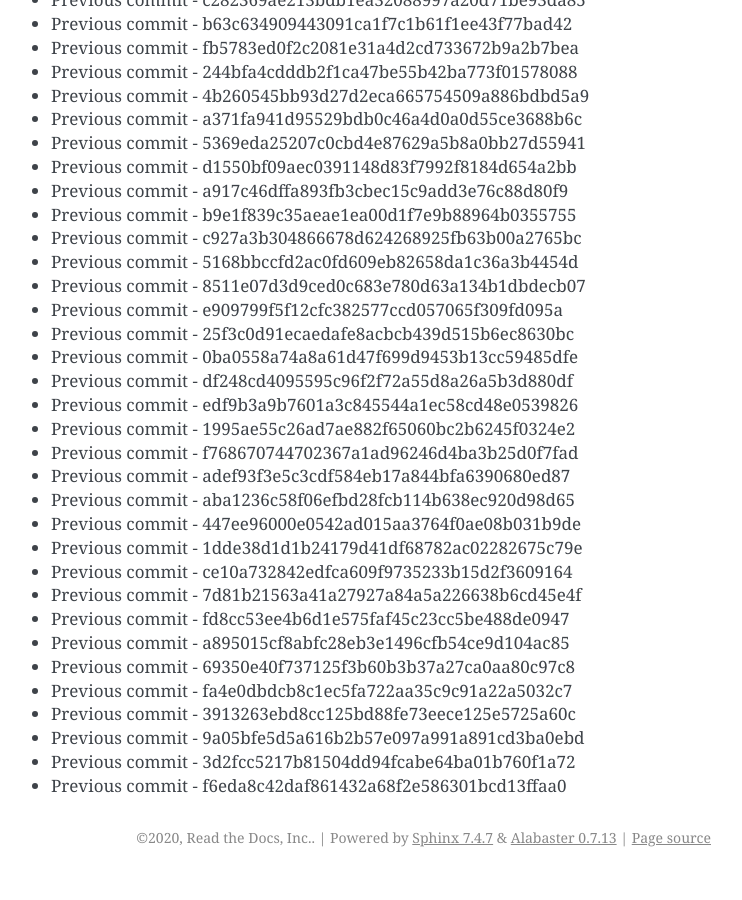
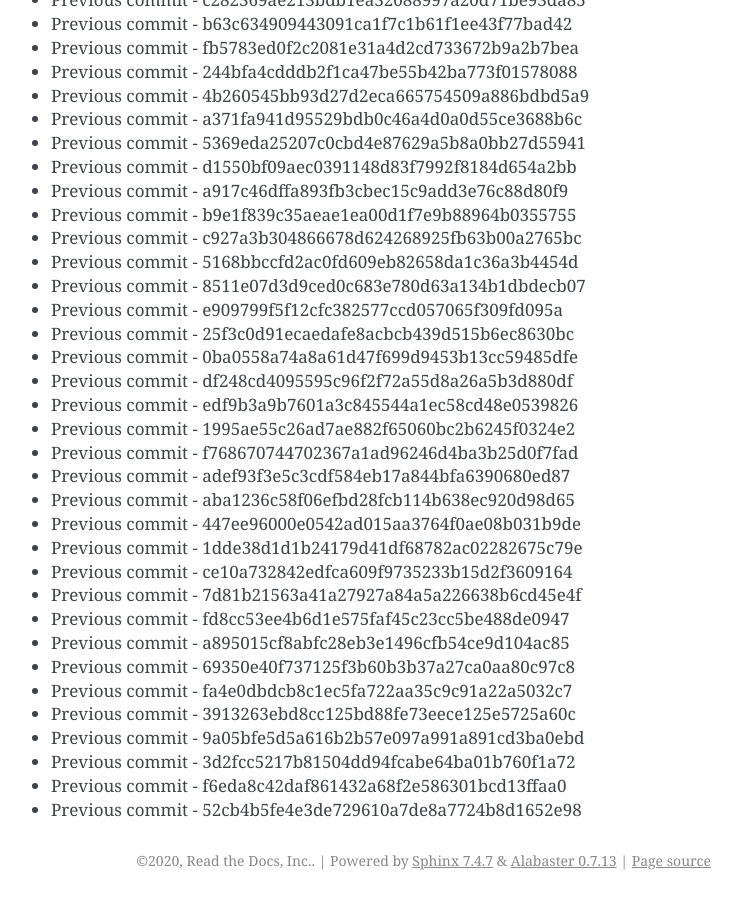
Before and after one commit to readthedocs/rtd-git-stresstest, a Sphinx documentation site: the page built from docs/updates.rst, in a window 1280 px wide and 900 px high, scrolled down 17765 px. Shown: the whole window, without its empty margins (399-1141 px from the left). Built offline with Sphinx 7.4.7, drawn with Linux system fonts in a browser that asks for light colours; before the commit the page ends 18642 px from its top, so only the background shows below that.

Commit message:
Generating commit from previous: 52cb4b5fe4e3de729610a7de8a7724b8d1652e98

```diff
--- a/docs/updates.rst
+++ b/docs/updates.rst
@@ -778,3 +778,4 @@ It can be tested for any performance characteristics.
 * Previous commit - 9a05bfe5d5a616b2b57e097a991a891cd3ba0ebd
 * Previous commit - 3d2fcc5217b81504dd94fcabe64ba01b760f1a72
 * Previous commit - f6eda8c42daf861432a68f2e586301bcd13ffaa0
+* Previous commit - 52cb4b5fe4e3de729610a7de8a7724b8d1652e98
```
